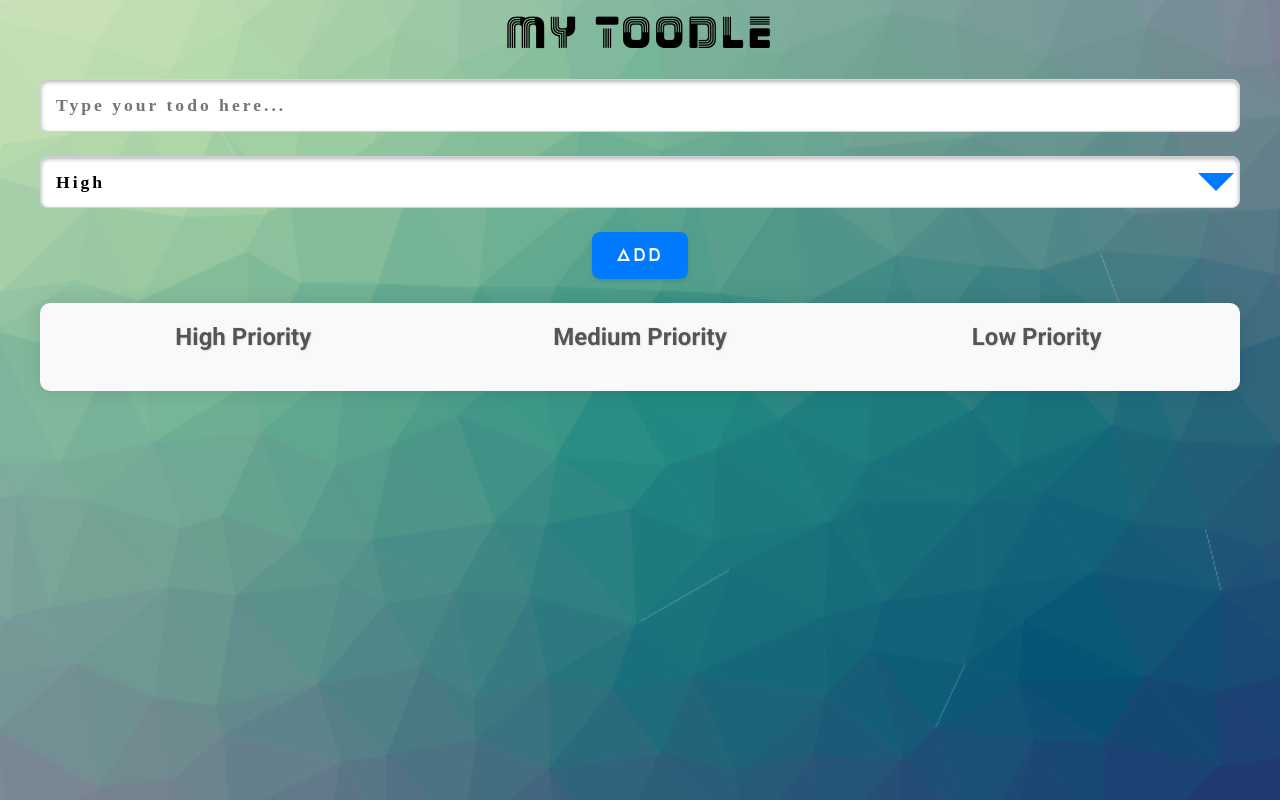
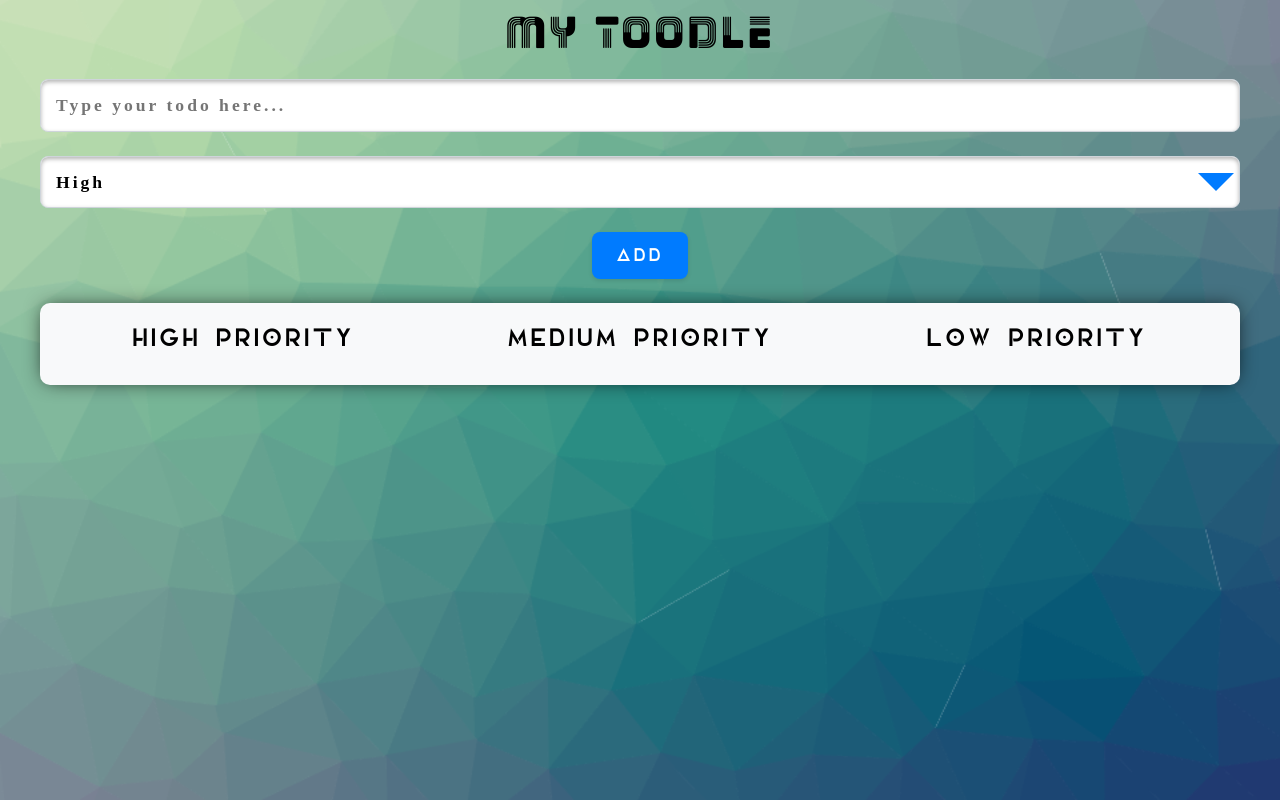
Before and after one commit to ankurhalder/OCTANET_FEBRUARY_TODO_LIST, a React (Vite) app: page / in a window 1280 px wide. Built offline with nearby package versions, Linux system fonts and the light colour scheme; a web font is replaced by a local one.

Commit message:
Update todo list styles

```diff
--- a/styles/components/_todo-list.scss
+++ b/styles/components/_todo-list.scss
@@ -103,7 +103,7 @@ body {
 
     &:focus {
       border-color: var(--blue-1);
-      box-shadow: 0px 0px 10px rgba(0, 123, 255, 0.1);
+      box-shadow: 0px 0px 10px rgba(0, 123, 255, 0.5);
     }
   }
   button {
@@ -130,38 +130,20 @@ body {
     grid-template-columns: repeat(auto-fit, minmax(250px, 1fr));
     grid-gap: 30px;
     padding: 20px;
+    margin: 0 0 2% 0;
     background-color: #f8f9fa;
     border-radius: 10px;
-    box-shadow: 0px 0px 20px rgba(0, 0, 0, 0.1);
-    overflow: hidden;
-
-    input[type="text"],
-    select,
-    button {
-      width: 100%;
-      padding: 15px;
-      margin-bottom: 20px;
-      border: 1px solid #ced4da;
-      border-radius: 8px;
-      font-size: 16px;
-      background-color: #fff;
-      color: #555;
-      transition: border-color 0.3s ease, box-shadow 0.3s ease;
-      box-shadow: inset 0 2px 4px rgba(0, 0, 0, 0.1);
-
-      &:focus {
-        border-color: var(--blue-1);
-        box-shadow: 0px 0px 10px rgba(0, 123, 255, 0.5);
-      }
-    }
+    box-shadow: 0px 0px 20px -5px rgba(0, 0, 0, 0.9);
 
     .priority-section {
       h2 {
-        margin-bottom: 20px;
-        color: #555;
-        font-size: 24px;
-        font-weight: bold;
-        text-shadow: 1px 1px 2px rgba(0, 0, 0, 0.1);
+        font-family: var(--font-elianto);
+        font-size: var(--font-9);
+        color: var(--black);
+        font-weight: 500;
+        margin: 0 0 3% 0;
+        letter-spacing: 3px;
+        text-transform: uppercase;
       }
 
       ul {
@@ -175,8 +157,8 @@ body {
           border-radius: 10px;
           cursor: pointer;
           display: flex;
-          align-items: center;
-          justify-content: space-between;
+          flex-direction: column;
+
           background-color: #fff;
           box-shadow: 0px 2px 10px rgba(0, 0, 0, 0.1);
           transition: box-shadow 0.3s ease;
```
